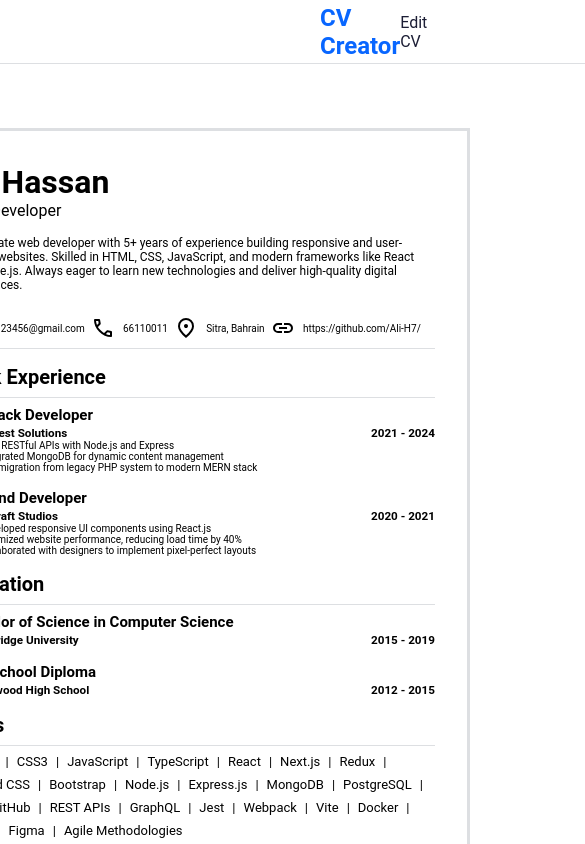
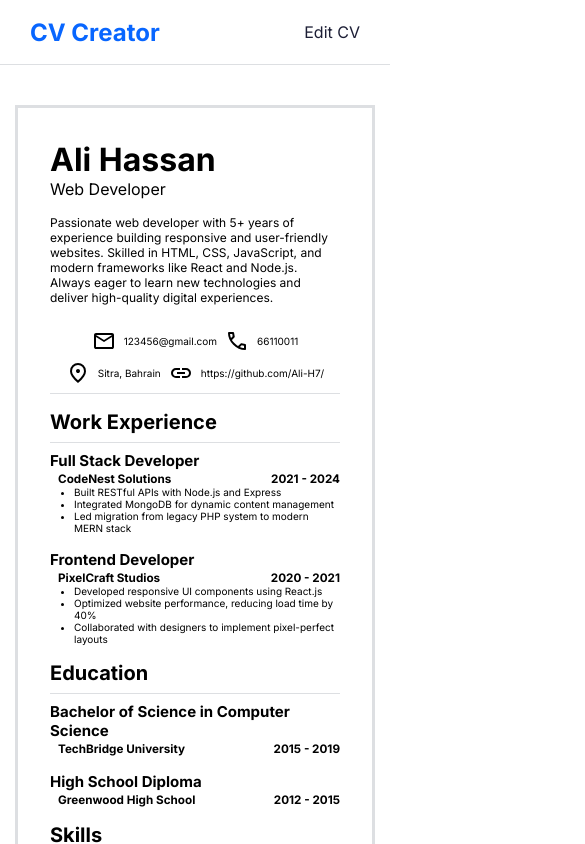
Before and after one commit to Ali-H7/cv-application, a React (Vite) app: page / in a window 390 px wide. Shown: the top 844 px of the page, 585 px wide, since content can reach past the window. Built offline with nearby package versions, Linux system fonts and the light colour scheme.

Commit message:
Fix responsiveness in the CV page
now the CV will look normal in all screen sizes

```diff
--- a/index.html
+++ b/index.html
@@ -1,13 +1,21 @@
 <!doctype html>
 <html lang="en">
+
 <head>
   <meta charset="UTF-8" />
   <link rel="icon" type="image/svg+xml" href="/vite.svg" />
+  <link rel="preconnect" href="https://fonts.googleapis.com">
+  <link rel="preconnect" href="https://fonts.gstatic.com" crossorigin>
+  <link
+    href="https://fonts.googleapis.com/css2?family=Inter:ital,opsz,wght@0,14..32,100..900;1,14..32,100..900&display=swap"
+    rel="stylesheet">
   <meta name="viewport" content="width=device-width, initial-scale=1.0" />
   <title>cv-application</title>
 </head>
+
 <body>
   <div id="root"></div>
   <script type="module" src="/src/main.jsx"></script>
 </body>
+
 </html>
--- a/src/components/Navbar.jsx
+++ b/src/components/Navbar.jsx
@@ -3,12 +3,14 @@ import '../styles/Navbar.css'
 function Navbar({ status, handleEdit }) {
 
     return (
-        <nav className='nav-bar'>
-            <h1 className='logo'>CV Creator</h1>
-            <ul className='nav-bar-items'>
-                <li className='edit-btn' onClick={handleEdit}><a>{status ? "View CV" : "Edit CV"}</a></li>
-            </ul>
-        </nav>
+        <div className="nav-bar-container">
+            <nav className='nav-bar-content'>
+                <h1 className='logo'>CV Creator</h1>
+                <ul className='nav-bar-items'>
+                    <li className='edit-btn' onClick={handleEdit}><a>{status ? "View CV" : "Edit CV"}</a></li>
+                </ul>
+            </nav>
+        </div>
     )
 }
 
--- a/src/cv-data.js
+++ b/src/cv-data.js
@@ -95,5 +95,4 @@ export const skillsData = [
     { id: crypto.randomUUID(), skill: 'Docker' },
     { id: crypto.randomUUID(), skill: 'CI/CD' },
     { id: crypto.randomUUID(), skill: 'Figma' },
-    { id: crypto.randomUUID(), skill: 'Agile Methodologies' }
 ]
--- a/src/index.css
+++ b/src/index.css
@@ -10,7 +10,7 @@
  }
 
  html {
-   font-family: "Roboto", sans-serif;
+   font-family: "Inter", sans-serif;
    font-size: 62.5%;
    /* background-color: #282828; */
  }
--- a/src/styles/CV.css
+++ b/src/styles/CV.css
@@ -1,12 +1,13 @@
 .CV {
     aspect-ratio: 0.707;
-    max-width: 55rem;
+    width: clamp(360px, 90vw, 600px);
     border: 3px solid #dddfe2;
     align-self: center;
     padding: 3.2rem;
     display: flex;
     flex-direction: column;
     gap: 1.6rem;
+    margin-bottom: 48px;
 }
 
 .cv-sections {
--- a/src/styles/Navbar.css
+++ b/src/styles/Navbar.css
@@ -1,13 +1,20 @@
-.nav-bar {
-    /* background-color: #f2f4f7; */
+.nav-bar-container {
     display: flex;
-    justify-content: space-around;
+    justify-content: center;
+    border-bottom: 1px solid #dddfe2;
+    margin-bottom: 40px;
+}
+
+.nav-bar-content {
+    flex-grow: 1;
+    display: flex;
+    justify-content: space-between;
     align-items: center;
     height: 64px;
     font-size: 1.6rem;
-    padding: 0 32rem 0 32rem;
-    border-bottom: 1px solid #dddfe2;
-    margin-bottom: 64px;
+    padding: 0 3rem;
+    width: 100%;
+    max-width: 800px;
 }
 
 .nav-bar-items {
--- a/src/styles/Profile.css
+++ b/src/styles/Profile.css
@@ -23,11 +23,13 @@
 }
 
 .contact-info {
-    display: grid;
-    grid-template-columns: repeat(4, auto);
+    display: flex;
+    flex-wrap: wrap;
+    gap: 0.8rem;
     font-size: 1rem;
     border-bottom: solid 1px #dddfe2;
     padding: 0.8rem;
+    justify-content: center;
 }
 
 .contact-item {
```
Lines whose indentation alone changed are shown as unchanged.
